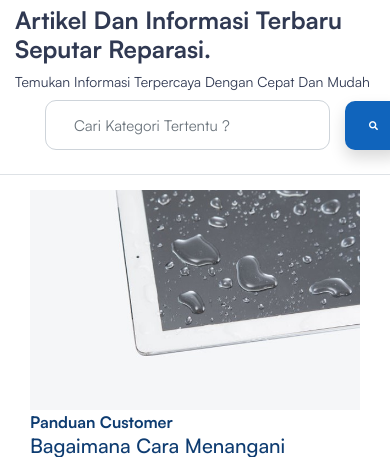
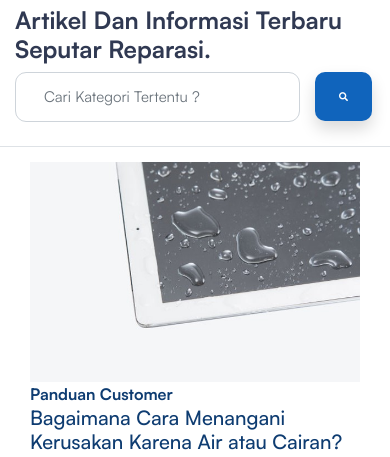
Before and after one commit to revomarsel/techanic, a CodeIgniter app: page /database/blog in a window 390 px wide. Shown: the part 60-517 px from the top of the page. Run offline with CodeIgniter, Linux system fonts and the light colour scheme; some libraries are stand-ins or nearby versions.

Commit message:
fix responsive blog

```diff
--- a/application/views/blog.php
+++ b/application/views/blog.php
@@ -10,11 +10,11 @@ defined('BASEPATH') OR exit('No direct script access allowed');
                     <div class="mb-0 border-bottom pb-4 row">
                         <div class="col-md-6">
                             <h4 class=" text-left mt-3 title text-capitalize">
-                                <b>Artikel dan informasi terbaru seputar Reparasi.</b> <br> <span class="font-weight-normal font-size-20">Temukan informasi terpercaya dengan cepat dan mudah</span>
+                                <b>Artikel dan informasi terbaru seputar Reparasi.</b> <br> <span class="font-weight-normal font-size-20 d-none-mobile">Temukan informasi terpercaya dengan cepat dan mudah</span>
                             </h4>
                         </div>
                         <div class="col-md-6">
-                            <div class="subscribe-form row m-0 potition-relative" style="justify-content: end;align-items: flex-end;height: 100%;">
+                            <div class="subscribe-form row m-0 potition-relative blog">
                                 <div class="col-lg-5 col-md-8 col-10 offset-md-3 pl-0 text-left">
                                     <div class="form-group mb-0">
                                         <input type="text" class="form-control form-faq" placeholder="Cari Kategori Tertentu ?">
--- a/application/views/blog_detail.php
+++ b/application/views/blog_detail.php
@@ -1,7 +1,11 @@
 <?php
 defined('BASEPATH') OR exit('No direct script access allowed');
 ?>
-
+    <style>
+        .floating-wpp {
+            display: none!important;
+        }
+    </style>
     <section class="single-blog-with-sidebar single-blog-page padding-100">
         <div class="container">
             <div class="row">
--- a/assets/css/newMain.css
+++ b/assets/css/newMain.css
@@ -3589,8 +3589,14 @@ aside.sidebar .tags ul li {
     width: 55px!important;
     height: 55px!important;
 }
+.subscribe-form.blog{
+    justify-content: end;align-items: flex-end;height: 100%;
+}
 /* Extra small devices (phones, 600px and down) */
 @media only screen and (max-width: 600px) {
+    .subscribe-form.blog{
+        justify-content: start;align-items: unset;height: 100%;
+    }
     footer .footer-widgets .widget.main {
         margin-top: 0px;
     }
```
